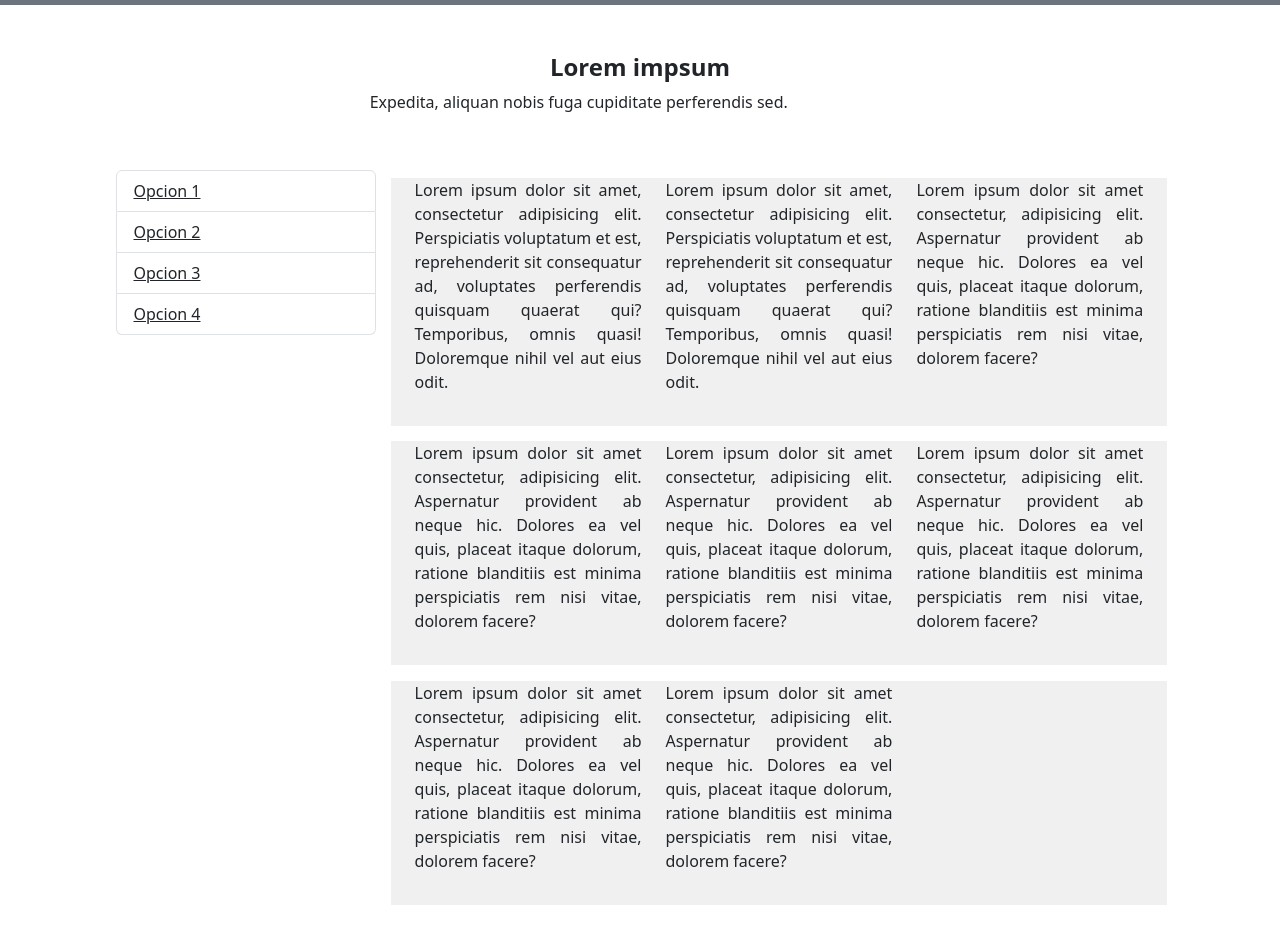
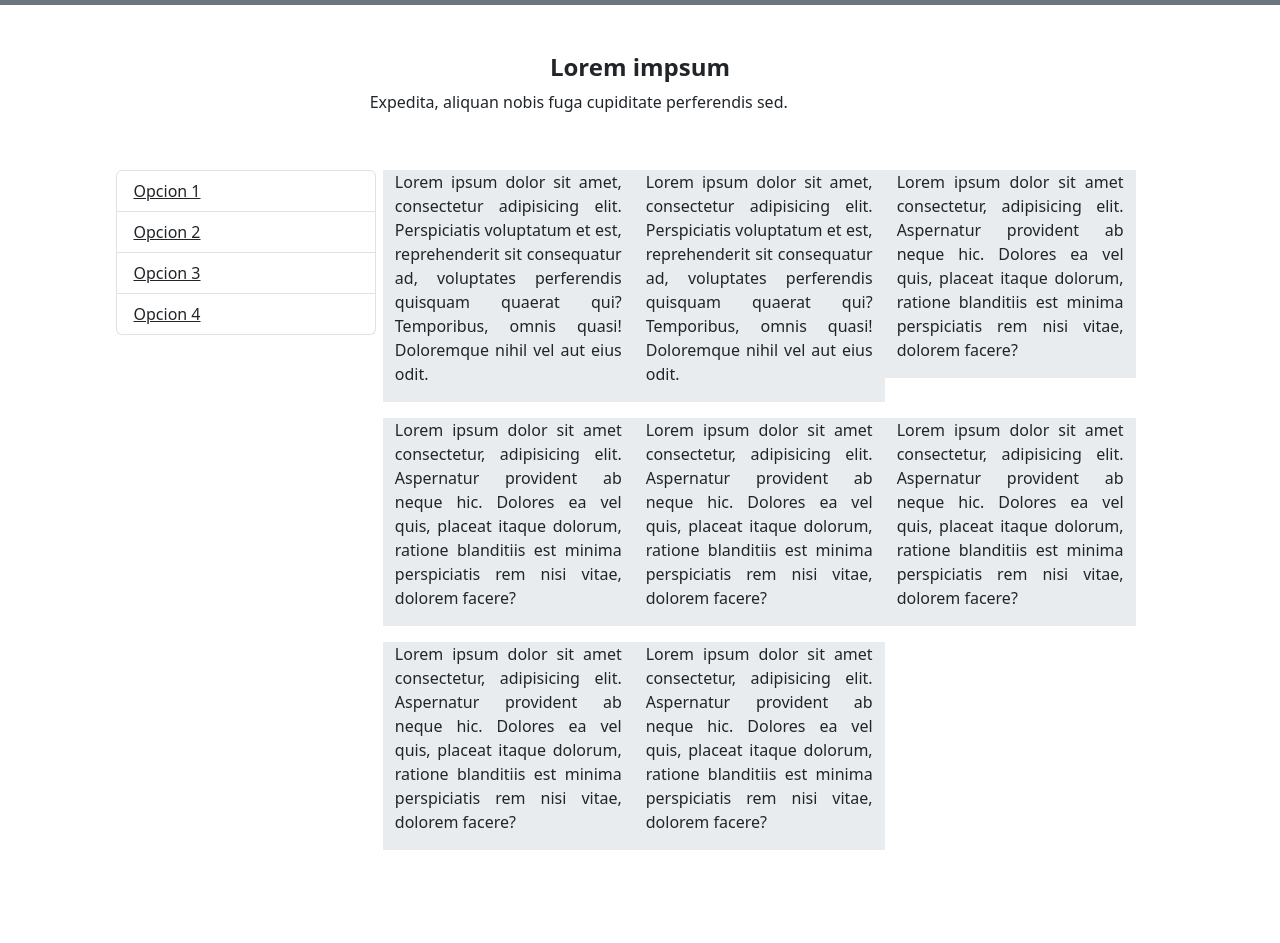
Before and after one commit to odnanref-27/responsive-bootstrap, a plain HTML site: page index.html in a window 1280 px wide. Shown: the part 51-994 px from the top of the page. Drawn offline with nearby package versions, Linux system fonts and the light colour scheme.

Commit message:
to-commit

```diff
--- a/index.html
+++ b/index.html
@@ -104,8 +104,8 @@
         <div id="tablas" class="position-relative" style="display: flex;">
             <div class="container">
                 <div class="row mt-2" style="text-align: justify;">
-                    <div id="tabla1" class="row align-items-start">
-                        <div class="col-12 col-md-12 col-lg-4 mb-3">
+                    <div  class="row align-items-start">
+                        <div class="col-12 col-md-6 col-lg-4 mb-3 bg-body-secondary" >
                             <div class="card-body">
                                 <p>
                                     Lorem ipsum dolor sit amet, consectetur adipisicing elit. Perspiciatis
@@ -119,7 +119,7 @@
                             </div>
                         </div>
 
-                        <div class="col-12 col-md-12 col-lg-4 mb-3">
+                        <div class="col-12 col-md-6 col-lg-4 mb-3 bg-body-secondary">
                             <div class="card-body">
                                 <p>
                                     Lorem ipsum dolor sit amet, consectetur adipisicing elit. Perspiciatis
@@ -132,7 +132,7 @@
                                 </p>
                             </div>
                         </div>
-                        <div class="col-12 col-md-12 col-lg-4 mb-3">
+                        <div class="col-12 col-md-6 col-lg-4 mb-3 bg-body-secondary">
                             <p>
                                 Lorem ipsum dolor sit amet consectetur, adipisicing elit. Aspernatur provident ab
                                 neque
@@ -146,8 +146,8 @@
                         </div>
                     </div>
 
-                    <div id="tabla2" class="row align-items-start"">
-                    <div class=" col-12 col-md-12 col-lg-4 mb-3">
+                    <div  class="row align-items-start"">
+                    <div class=" col-12 col-md-6 col-lg-4 mb-3 bg-body-secondary">
                         <p>
                             Lorem ipsum dolor sit amet consectetur, adipisicing elit. Aspernatur provident ab neque
                             hic.
@@ -157,7 +157,7 @@
                             vitae, dolorem facere?
                         </p>
                     </div>
-                    <div class="col-12 col-md-12 col-lg-4 mb-3">
+                    <div class="col-12 col-md-6 col-lg-4 mb-3 bg-body-secondary">
                         <p>
                             Lorem ipsum dolor sit amet consectetur, adipisicing elit. Aspernatur provident ab neque
                             hic.
@@ -167,7 +167,7 @@
                             vitae, dolorem facere?
                         </p>
                     </div>
-                    <div class="col-12 col-md-12 col-lg-4 mb-3">
+                    <div class="col-12 col-md-6 col-lg-4 mb-3 bg-body-secondary">
                         <p>
                             Lorem ipsum dolor sit amet consectetur, adipisicing elit. Aspernatur provident ab neque
                             hic.
@@ -178,8 +178,8 @@
                         </p>
                     </div>
                 </div>
-                <div id="tabla3" class="row justify-content-start">
-                    <div class="col-12 col-md-12 col-lg-4 mb-3">
+                <div class="row justify-content-start">
+                    <div class="col-12 col-md-6 col-lg-4 mb-3 bg-body-secondary" >
                         <p>
                             Lorem ipsum dolor sit amet consectetur, adipisicing elit. Aspernatur provident ab neque
                             hic.
@@ -189,7 +189,7 @@
                             vitae, dolorem facere?
                         </p>
                     </div>
-                    <div class="col-12 col-md-12 col-lg-4 mb-3">
+                    <div class="col-12 col-md-6 col-lg-4 mb-3 bg-body-secondary">
                         <p>
                             Lorem ipsum dolor sit amet consectetur, adipisicing elit. Aspernatur provident ab neque
                             hic.
--- a/style.css/style.css
+++ b/style.css/style.css
@@ -23,21 +23,6 @@
     width: 15%;
     margin: 1%;
 }
-
-#tabla1 {
-    background-color: rgb(240, 240, 240);
-    margin: 1%;
-}
-
-#tabla2 {
-    background-color: rgb(240, 240, 240);
-    margin: 1%;
-}
-
-#tabla3 {
-    background-color: rgb(240, 240, 240);
-    margin: 1%;
-}
 .navTop{
     background-color: #999999;
 }
```
